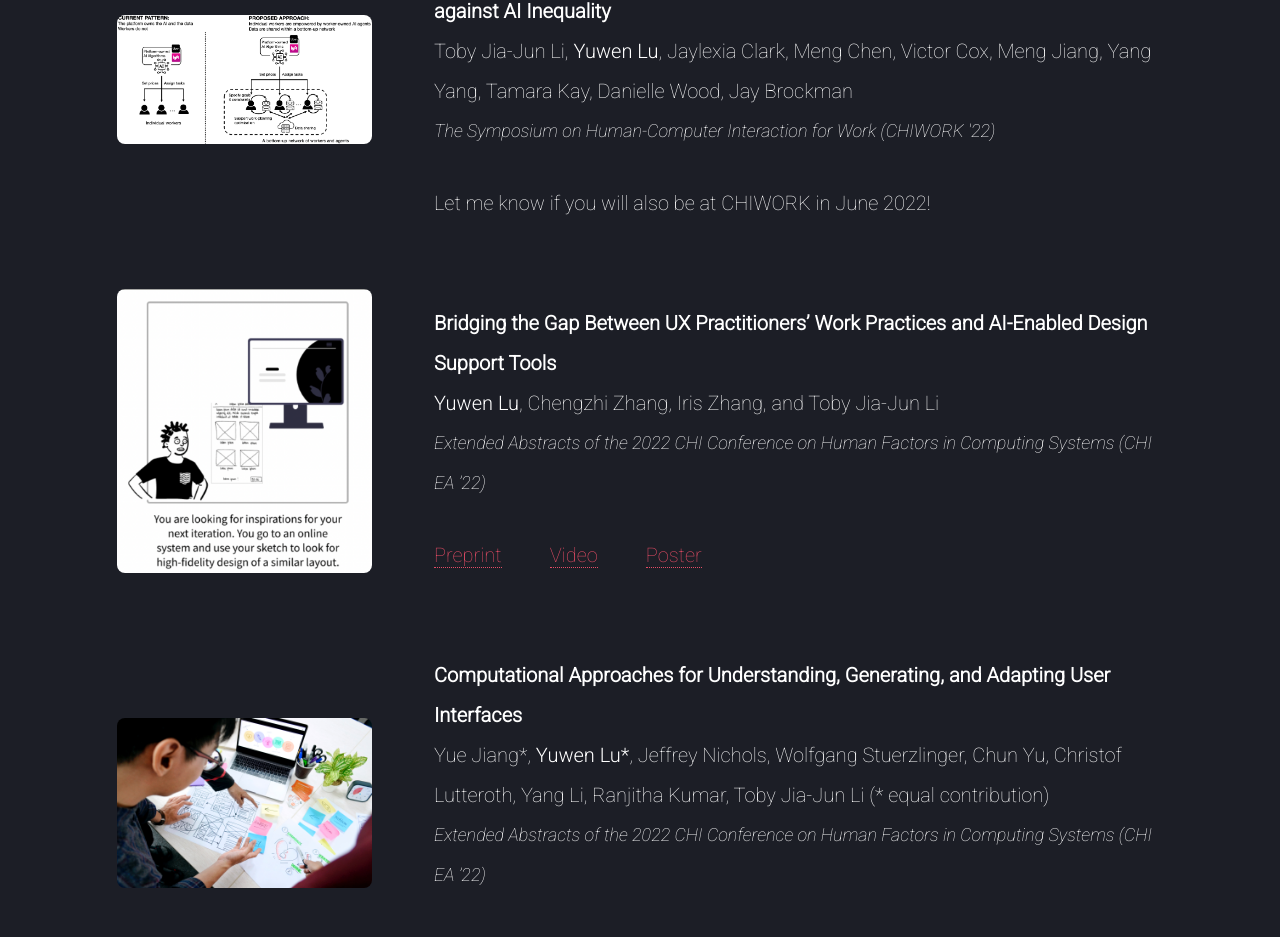
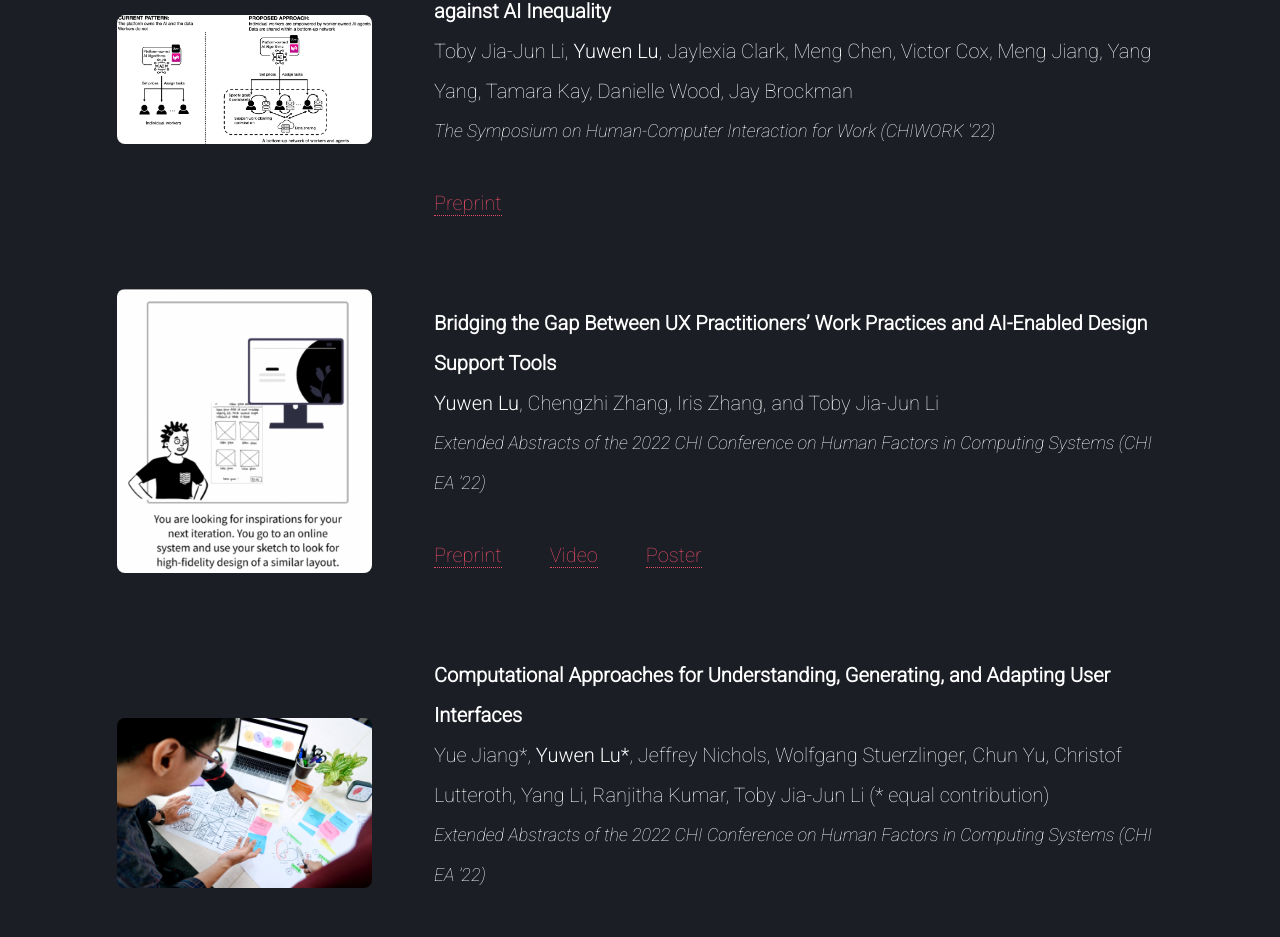
Before and after one commit to yuwen-lu/yuwen-lu.github.io, a React (Create React App) app: page / in a window 1280 px wide. Shown: the part 1277-2214 px from the top of the page. Built offline with nearby package versions, Linux system fonts and the light colour scheme.

Commit message:
Add gig work paper

```diff
--- a/src/pages/Home.js
+++ b/src/pages/Home.js
@@ -89,7 +89,9 @@ export default function Home() {
 
                         <p className='paper-author' style={paperAuthor}>Toby Jia-Jun Li, <b>Yuwen Lu</b>, Jaylexia Clark, Meng Chen, Victor Cox, Meng Jiang, Yang Yang, Tamara Kay, Danielle Wood, Jay Brockman</p>
                         <p className='paper-conference' style={paperConference}>The Symposium on Human-Computer Interaction for Work (CHIWORK '22)</p>
-                        <p>Let me know if you will also be at CHIWORK in June 2022!</p>
+                        <p>
+                            <a className='paper-link' target='_blank' href={"https://arxiv.org/abs/2204.13842"} style={paperLinkStyle}>Preprint</a>
+                        </p>
                         <p>
                             {/* <a className='paper-link' target="_blank" href={CHIWORK2022Preprint} style={paperLinkStyle}>Preprint</a> */}
                         </p>
```
